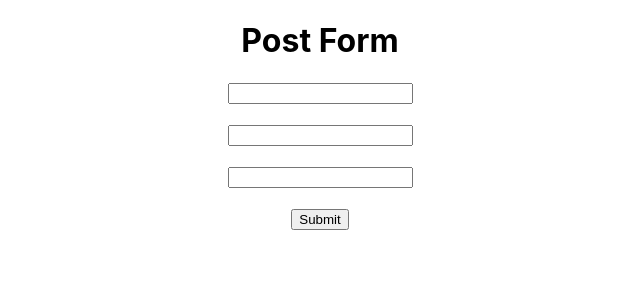
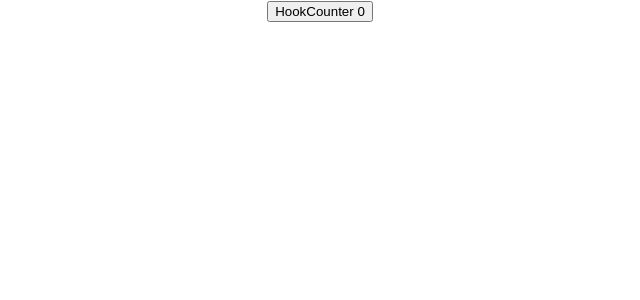
Before and after one commit to Mhdez221993/react-playground, a React (Create React App) app: page / in a window 1280 px wide. Shown: the top 300 px of the page, without its empty margins (320-960 px from the left). Built offline with nearby package versions, Linux system fonts and the light colour scheme.

Commit message:
Basics of useState hook

```diff
--- a/src/App.js
+++ b/src/App.js
@@ -1,14 +1,15 @@
 import './App.css';
 import './components/appStyle.css';
 
-import PostForm from './components/PostForm';
+import HookCounter from './components/HookCounter';
 import React from 'react';
 
 class App extends React.Component {
   render() {
     return (
       <div className="App">
-        <PostForm />
+        {/* <ClassCounter /> */}
+        <HookCounter />
       </div>
     );
   }
--- /dev/null
+++ b/src/components/HookCounter.js
@@ -0,0 +1,13 @@
+import React, { useState } from 'react';
+
+const HookCounter = () => {
+  const [count, setCount] = useState(0)
+
+  return (
+    <div>
+      <button onClick={() => setCount(count + 1)}>HookCounter {count}</button>
+    </div>
+  );
+};
+
+export default HookCounter;
```
Also changed, not shown: src/components/ClassCounter.js (added, +24 -0 lines).
